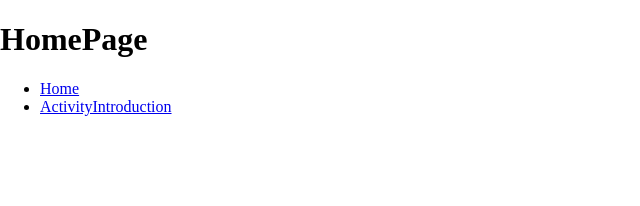
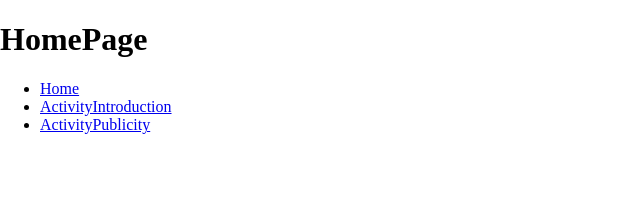
Before and after one commit to aglorice/patriotic_health_campaign, a Vue app: page /home in a window 1280 px wide. Shown: the top 206 px of the page, without its empty margins (0-640 px from the left). Built offline with nearby package versions, Linux system fonts and the light colour scheme.

Commit message:
feat:新增活动宣传路由

```diff
--- a/src/App.vue
+++ b/src/App.vue
@@ -1,26 +1,19 @@
 <template>
 	<div id="app">
-<!--    <home_page></home_page>-->
-    <transition :name="transitionName" mode="out-in">
-      <keep-alive>
-        <router-view></router-view>
-      </keep-alive>
-    </transition>
+		<transition :name="transitionName" mode="out-in">
+			<router-view></router-view>
+		</transition>
 	</div>
 </template>
 
 <script>
-// import home_page from "@/pages/home/home_page.vue";
-
 export default {
-
 	name: 'App',
-  data(){
-    return{
-      transitionName:'slide-left'
-    }
-  },
-	// components: {home_page}
+	data() {
+		return {
+			transitionName: 'slide-left'
+		}
+	},
 }
 </script>
 
--- a/src/components/navigation_bar.vue
+++ b/src/components/navigation_bar.vue
@@ -7,13 +7,16 @@
 			<li>
 				<router-link to="/activity_introduction">ActivityIntroduction</router-link>
 			</li>
+			<li>
+				<router-link to="/activity_publicity">ActivityPublicity</router-link>
+			</li>
 		</ul>
 	</div>
 </template>
 
 <script>
 export default {
-  name: "navigation_bar"
+	name: "NavigationBar"
 }
 </script>
 
--- /dev/null
+++ b/src/pages/activity_publicity/index.vue
@@ -0,0 +1,16 @@
+<template>
+<!--活动宣传-->
+<div>
+	<h1>ActivityPublicity</h1>
+</div>
+</template>
+
+<script>
+export default {
+	name: 'ActivityPublicity'
+}
+</script>
+
+<style scoped>
+
+</style>
--- a/src/router/index.js
+++ b/src/router/index.js
@@ -1,8 +1,9 @@
 import Vue from "vue";
 import VueRouter from "vue-router";
 
+const Home = ()=> import ("@/pages/home/home_page");
 const ActivityIntroduction = ()=> import ("@/pages/activity_introduction");
-const Home = ()=> import ("@/pages/home/home_page");
+const ActivityPublicity = ()=> import ("@/pages/activity_publicity");
 Vue.use(VueRouter);
 
 const routes = [
@@ -22,6 +23,13 @@ const routes = [
 		component: ActivityIntroduction,
 		mate:{
 			title: '活动介绍'
+		}
+	},
+	{
+		path: '/activity_publicity',
+		component: ActivityPublicity,
+		mate:{
+			title: '活动宣传'
 		}
 	}
 ]
```
Lines whose indentation alone changed are shown as unchanged.
